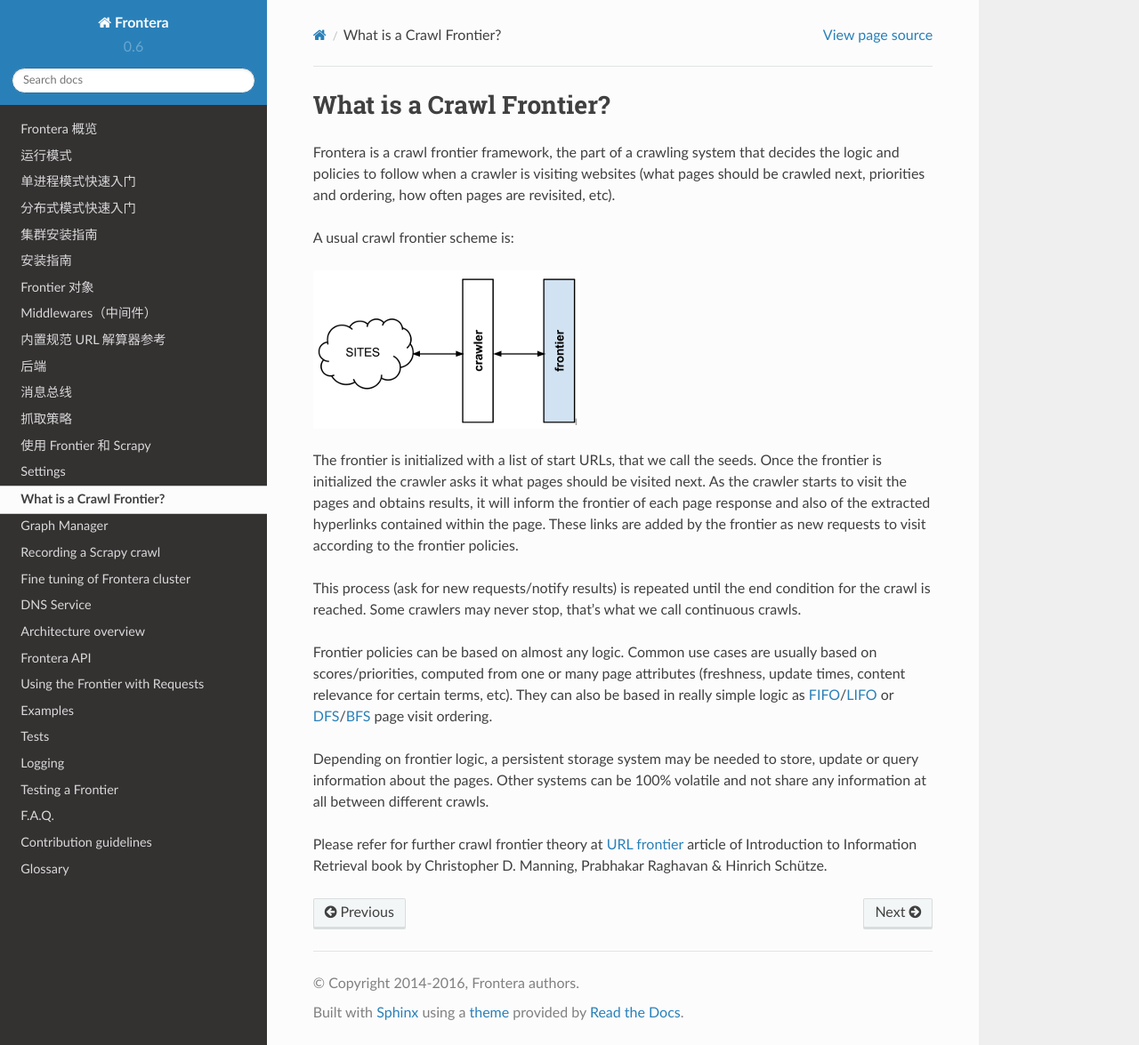
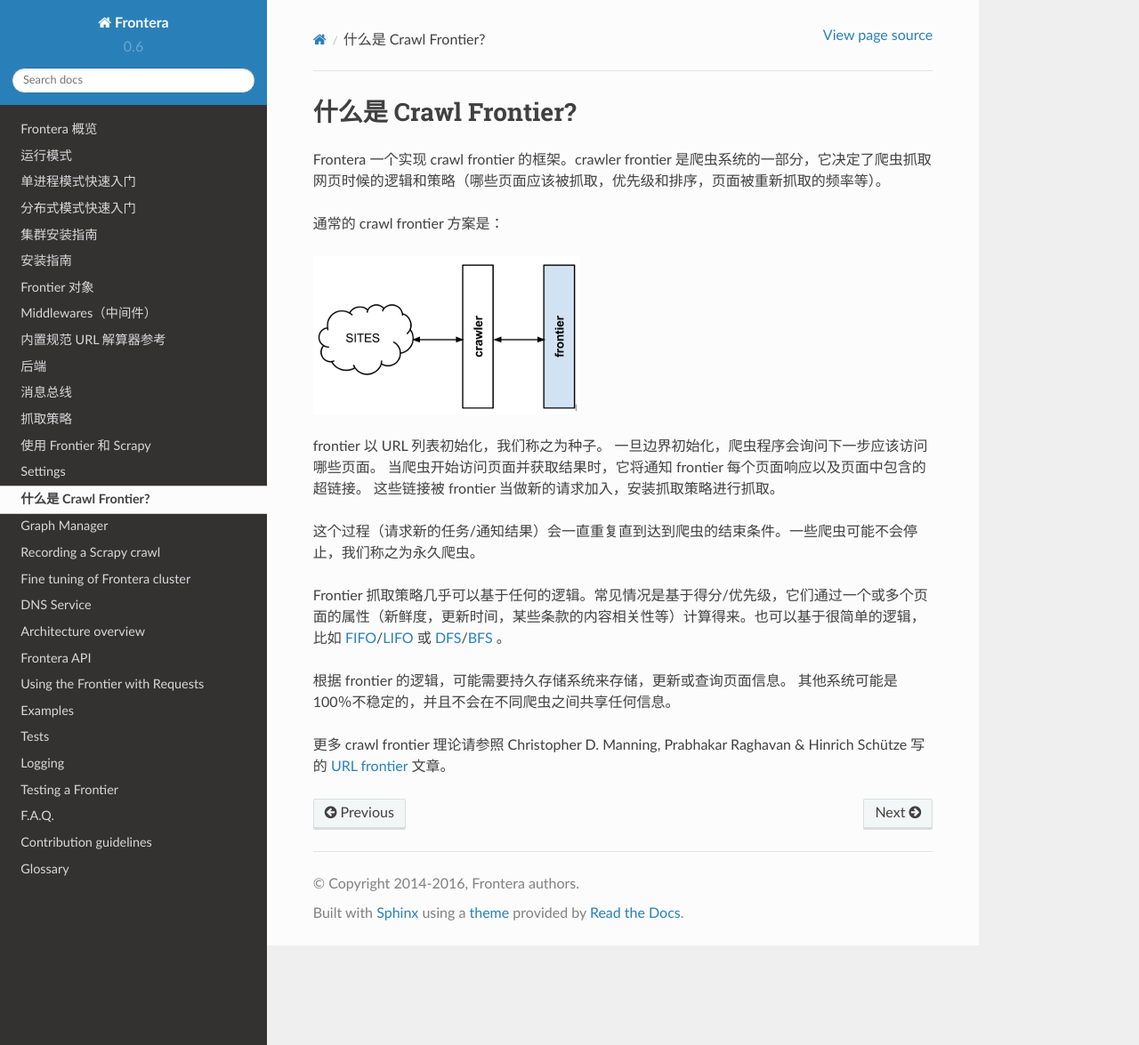
Before and after one commit to xsren/frontera-docs-zh_CN, a Sphinx documentation site: the page built from docs/source/topics/what-is-cf.rst, in a window 1280 px wide and 1175 px high. Shown: the whole window at 89% size. Built offline with Sphinx 7.4.7 and the Read the Docs theme 2.0.0, drawn with Linux system fonts in a browser that asks for light colours.

Commit message:
update settings.rst and finish what-is-cf.rst

```diff
--- a/docs/source/topics/frontera-settings.rst
+++ b/docs/source/topics/frontera-settings.rst
@@ -9,7 +9,7 @@
 
 settings 提供了键值映射的全局命名空间可以用来获取配置值。可以通过不同的机制填充设置，如下所述。
 
-内置的配置请查看: :ref:`Built-in settings reference <frontier-built-in-frontier-settings>`.
+内置的配置请查看: :ref:`Built-in settings reference <frontier-built-in-frontier-settings>`。
 
 设计 settings
 ========================
--- a/docs/source/topics/what-is-cf.rst
+++ b/docs/source/topics/what-is-cf.rst
@@ -1,37 +1,27 @@
 .. _crawl-frontier:
 
 =========================
-What is a Crawl Frontier?
+什么是 Crawl Frontier?
 =========================
 
-Frontera is a crawl frontier framework, the part of a crawling system that decides the logic and policies to follow
-when a crawler is visiting websites (what pages should be crawled next, priorities and ordering, how often pages are
-revisited, etc).
+Frontera 一个实现 crawl frontier 的框架。crawler frontier 是爬虫系统的一部分，它决定了爬虫抓取网页时候的逻辑和策略（哪些页面应该被抓取，优先级和排序，页面被重新抓取的频率等）。
 
-A usual crawl frontier scheme is:
+通常的 crawl frontier 方案是：
 
 .. image:: _images/frontier_01.png
    :width: 300px
    :height: 178px
 
 
-The frontier is initialized with a list of start URLs, that we call the seeds. Once the frontier is initialized
-the crawler asks it what pages should be visited next. As the crawler starts to visit the pages and obtains
-results, it will inform the frontier of each page response and also of the extracted hyperlinks contained within the
-page. These links are added by the frontier as new requests to visit according to the frontier policies.
+frontier 以 URL 列表初始化，我们称之为种子。 一旦边界初始化，爬虫程序会询问下一步应该访问哪些页面。 当爬虫开始访问页面并获取结果时，它将通知 frontier 每个页面响应以及页面中包含的超链接。 这些链接被 frontier 当做新的请求加入，安装抓取策略进行抓取。
 
-This process (ask for new requests/notify results) is repeated until the end condition for the crawl is reached. Some
-crawlers may never stop, that's what we call continuous crawls.
+这个过程（请求新的任务/通知结果）会一直重复直到达到爬虫的结束条件。一些爬虫可能不会停止，我们称之为永久爬虫。
 
-Frontier policies can be based on almost any logic. Common use cases are usually based on scores/priorities,
-computed from one or many page attributes (freshness, update times, content relevance for certain terms, etc).
-They can also be based in really simple logic as `FIFO`_/`LIFO`_ or `DFS`_/`BFS`_ page visit ordering.
+Frontier 抓取策略几乎可以基于任何的逻辑。常见情况是基于得分/优先级，它们通过一个或多个页面的属性（新鲜度，更新时间，某些条款的内容相关性等）计算得来。也可以基于很简单的逻辑，比如 `FIFO`_/`LIFO`_ 或 `DFS`_/`BFS`_ 。
 
-Depending on frontier logic, a persistent storage system may be needed to store, update or query information
-about the pages. Other systems can be 100% volatile and not share any information at all between different crawls.
+根据 frontier 的逻辑，可能需要持久存储系统来存储，更新或查询页面信息。 其他系统可能是100％不稳定的，并且不会在不同爬虫之间共享任何信息。
 
-Please refer for further crawl frontier theory at `URL frontier`_ article of Introduction to Information Retrieval book
-by Christopher D. Manning, Prabhakar Raghavan & Hinrich Schütze.
+更多 crawl frontier 理论请参照 Christopher D. Manning, Prabhakar Raghavan & Hinrich Schütze 写的 `URL frontier`_ 文章。
 
 .. _FIFO: http://en.wikipedia.org/wiki/FIFO
 .. _LIFO: http://en.wikipedia.org/wiki/LIFO_(computing)
```
